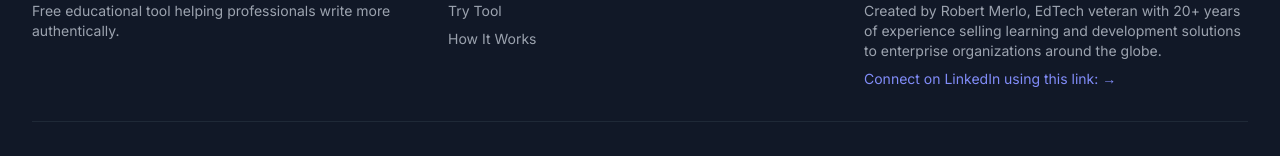
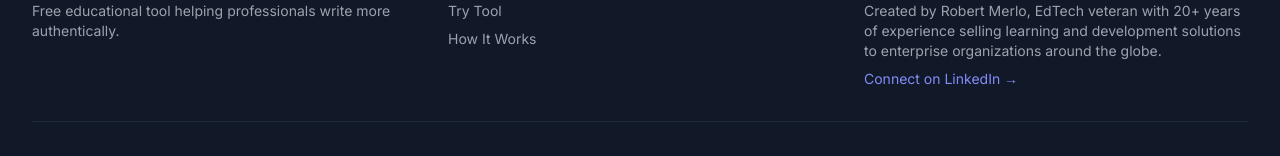
Before and after one commit to Habari2026/ai-writing-detector, a Next.js app: page / in a window 1280 px wide. Shown: the part 2715-2871 px from the top of the page. Built offline with nearby package versions, Linux system fonts and the light colour scheme.

Commit message:
Add files via upload

```diff
--- a/app/page.js
+++ b/app/page.js
@@ -256,7 +256,7 @@ export default function Home() {
                   rel="noopener noreferrer"
                   className="text-indigo-400 hover:text-indigo-300"
                 >
-                  Connect on LinkedIn using this link: →
+                  Connect on LinkedIn →
                 </a>
               </p>
             </div>
```
